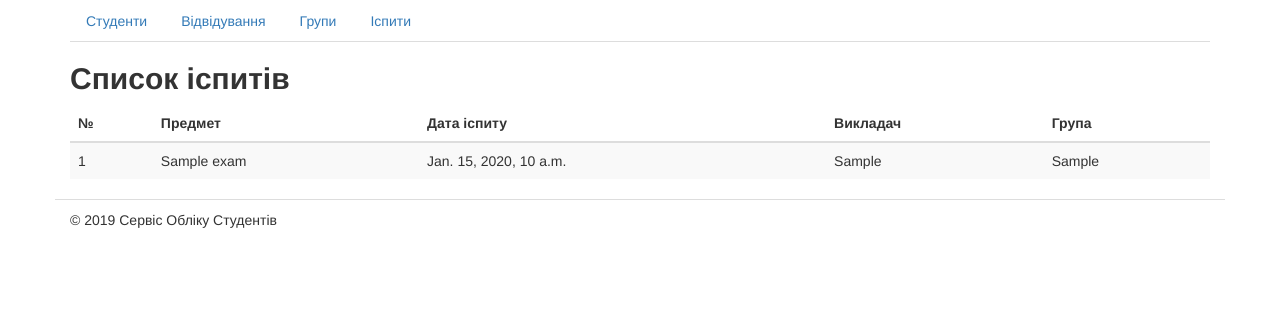
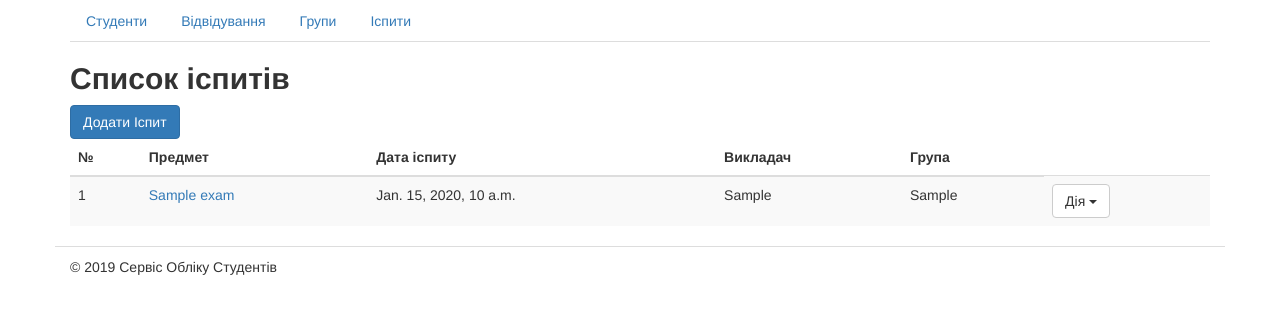
Before and after one commit to AleksanderZahar/students_db_2019, a Django app: template students_app/templates/students/exams_list.html in a window 1280 px wide. Shown: the part 70-384 px from the top of the page. Run offline with Django 3.2, Linux system fonts and the light colour scheme; the template is opened without the code that fills it: most values are stand-ins (such as "Sample title", 1, 10 or a date in 2020); some libraries are stand-ins or nearby versions.

Commit message:
Глава 7-продолжение - Экзамены: 1. добавлены во вьюшку методы для добавления, удаления, редактирования и результатов экзамена 2. исправлена тайм зона на Киев для корректного отображения на сайте и в админке 3. прописаны урлы для новых вьюшек

```diff
--- a/students_app/templates/students/exams_list.html
+++ b/students_app/templates/students/exams_list.html
@@ -8,7 +8,7 @@
 
 {% block content %}
 
-{#    <a class="btn btn-primary" href="{% url 'students_add' %}">Додати Студента</a>#}
+    <a class="btn btn-primary" href="{% url 'exam_add' %}">Додати Іспит</a>
 
     <!-- Start Exams Listing -->
     <table class="table table-hover table-striped">
@@ -29,29 +29,29 @@
 {#            <td>{% if request.GET.order_by == 'id' and request.GET.reverse == '1' %}{{ forloop.revcounter }}#}
 {#            {% else %}{{ forloop.counter }} {% endif %}</td>#}
             <td>{{ forloop.counter }}</td>
-            <td>{{ exam.exam_subject }}</td>
+            <td><a title="Редагувати" href="{% url 'exam_edit' exam.id %}">{{ exam.exam_subject }}</a></td>
             <td>{{ exam.exam_date }}</td>
             <td>{{ exam.exam_teacher }}</td>
             <td>{{ exam.exam_group }}</td>
-{#            <td>#}
-{#                <div class="dropdown">#}
-{#                    <button class="btn btn-default dropdown-toggle"#}
-{#                            type="button" data-toggle="dropdown">Дія#}
-{#                        <span class="caret"></span>#}
-{#                    </button>#}
-{#                    <ul class="dropdown-menu" role="menu">#}
-{#                        <li role="presentation">#}
-{#                            <a role="menuitem" tabindex="-1"#}
-{#                               href="{% url 'student_journal' student.id %}">Відвідування</a></li>#}
-{#                        <li role="presentation">#}
-{#                            <a role="menuitem" tabindex="-1"#}
-{#                               href="{% url 'students_edit' student.id %}">Редагувати</a></li>#}
-{#                        <li role="presentation">#}
-{#                            <a role="menuitem" tabindex="-1"#}
-{#                               href="{% url 'students_delete' student.id %}">Видалити</a></li>#}
-{#                    </ul>#}
-{#                </div>#}
-{#            </td>#}
+            <td>
+                <div class="dropdown">
+                    <button class="btn btn-default dropdown-toggle"
+                            type="button" data-toggle="dropdown">Дія
+                        <span class="caret"></span>
+                    </button>
+                    <ul class="dropdown-menu" role="menu">
+                        <li role="presentation">
+                            <a role="menuitem" tabindex="-1"
+                               href="{% url 'exam_edit' exam.id %}">Редагувати</a></li>
+                        <li role="presentation">
+                            <a role="menuitem" tabindex="-1"
+                               href="{% url 'exam_delete' exam.id %}">Видалити</a></li>
+                        <li role="presentation">
+                            <a role="menuitem" tabindex="-1"
+                               href="{% url 'exam_results' exam.id %}">Результати іспиту</a></li>
+                    </ul>
+                </div>
+            </td>
         </tr>
         {% endfor %}
         </tbody>
--- a/studentsdb/settings.py
+++ b/studentsdb/settings.py
@@ -66,7 +66,7 @@ WSGI_APPLICATION = 'studentsdb.wsgi.application'
 
 LANGUAGE_CODE = 'en-us'
 
-TIME_ZONE = 'UTC'
+TIME_ZONE = 'Europe/Kiev'
 
 USE_I18N = True
 
--- a/studentsdb/urls.py
+++ b/studentsdb/urls.py
@@ -28,6 +28,14 @@ urlpatterns = patterns('',
 
                        # Exams list:
                        url(r'^exams/$', 'students_app.views.exams.exams_list', name='exams'),
+                       url(r'^exams/add/$', 'students_app.views.exams.exam_add', name='exam_add'),
+                       url(r'^exams/(?P<exid>\d+)/results/$', 'students_app.views.exams.exam_results',
+                           name='exam_results'),
+                       url(r'^exams/(?P<exid>\d+)/edit/$', 'students_app.views.exams.exam_edit',
+                           name='exam_edit'),
+                       url(r'^exams/(?P<exid>\d+)/delete/$', 'students_app.views.exams.exam_delete',
+                           name='exam_delete'),
+
 
                        url(r'^admin/', include(admin.site.urls)),
                        )
```
Also changed, not shown: students_app/views/exams.py (+16 -0 lines).
